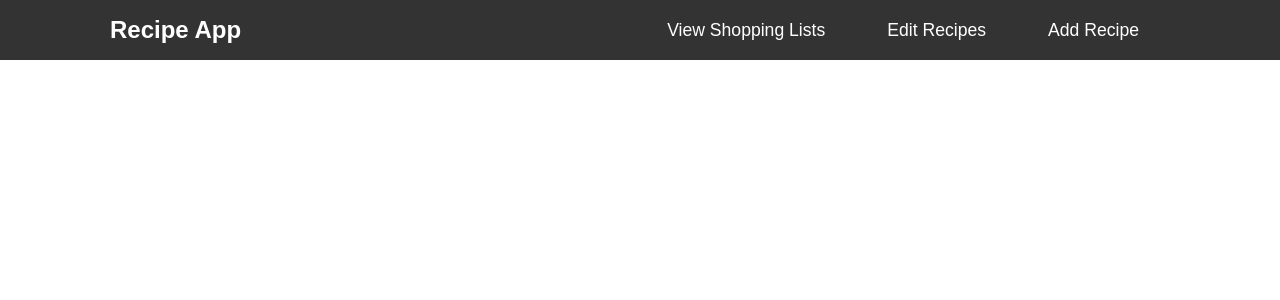
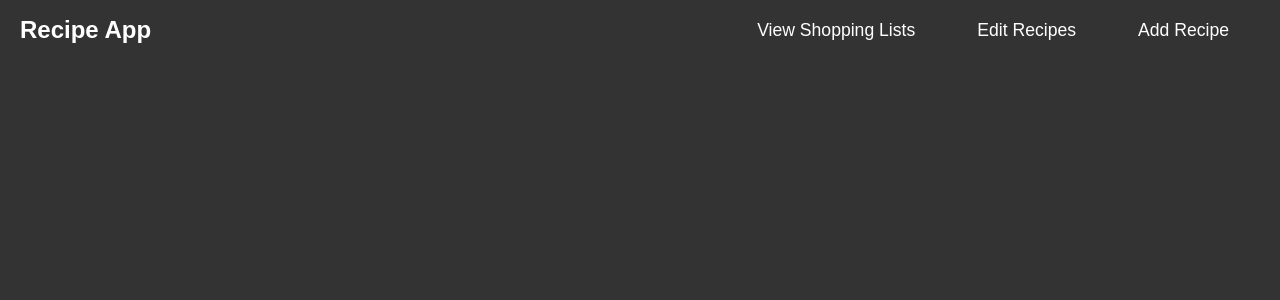
Before and after one commit to Nmyhi/recipe-book-app, a React (Create React App) app in the folder recipe-book/: page / in a window 1280 px wide. Shown: the top 300 px of the page. Built offline with nearby package versions, Linux system fonts and the light colour scheme.

Commit message:
Add styling

```diff
--- a/recipe-book/src/App.css
+++ b/recipe-book/src/App.css
@@ -1,3 +1,6 @@
+body {
+  background-color: #333;
+}
 .App {
   text-align: center;
 }
--- a/recipe-book/src/Navbar.css
+++ b/recipe-book/src/Navbar.css
@@ -21,7 +21,6 @@
     justify-content: space-between;
     align-items: center;
     width: 100%;
-    max-width: 1100px;
     padding: 0 20px;
   }
 
```
